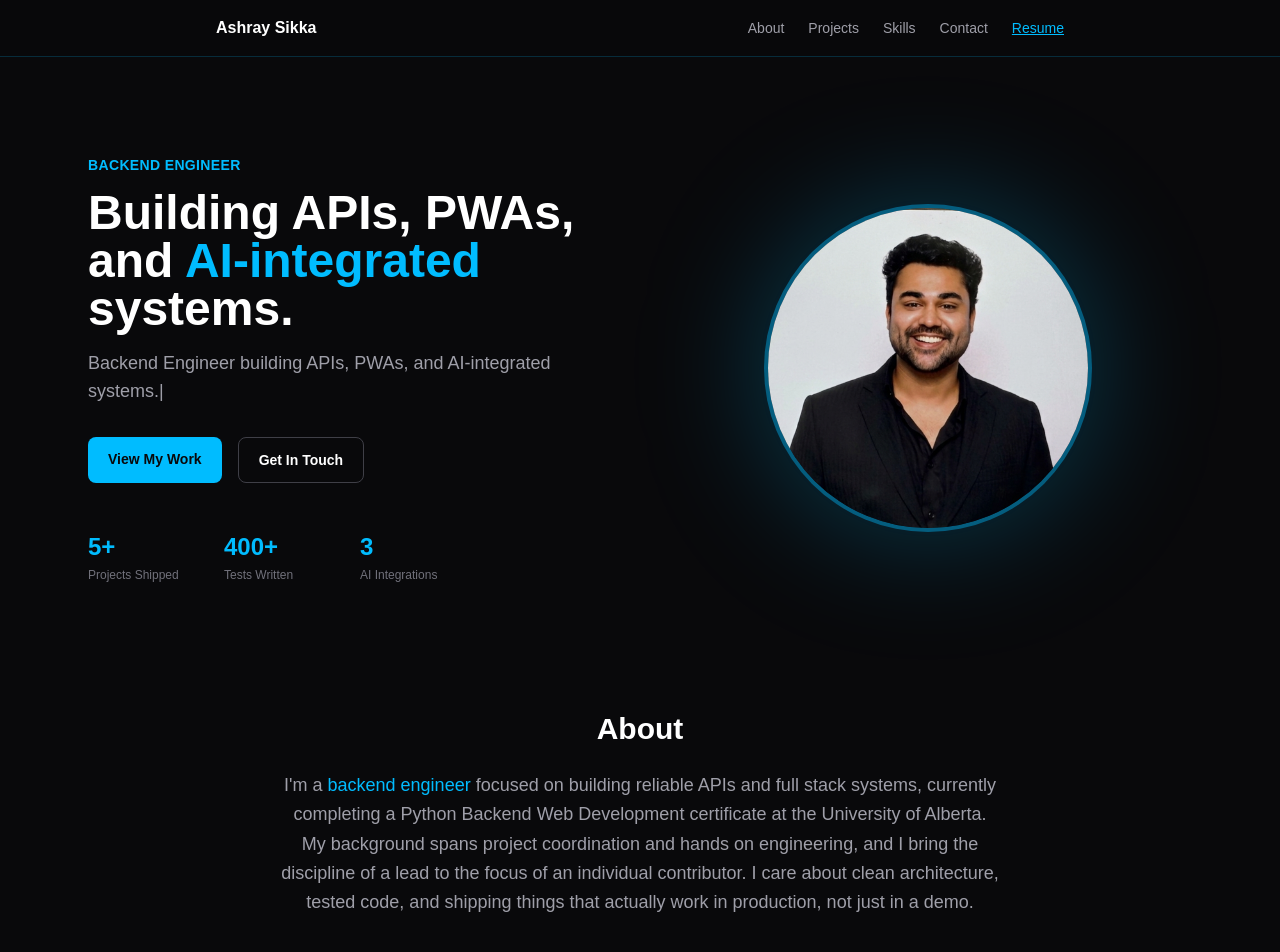
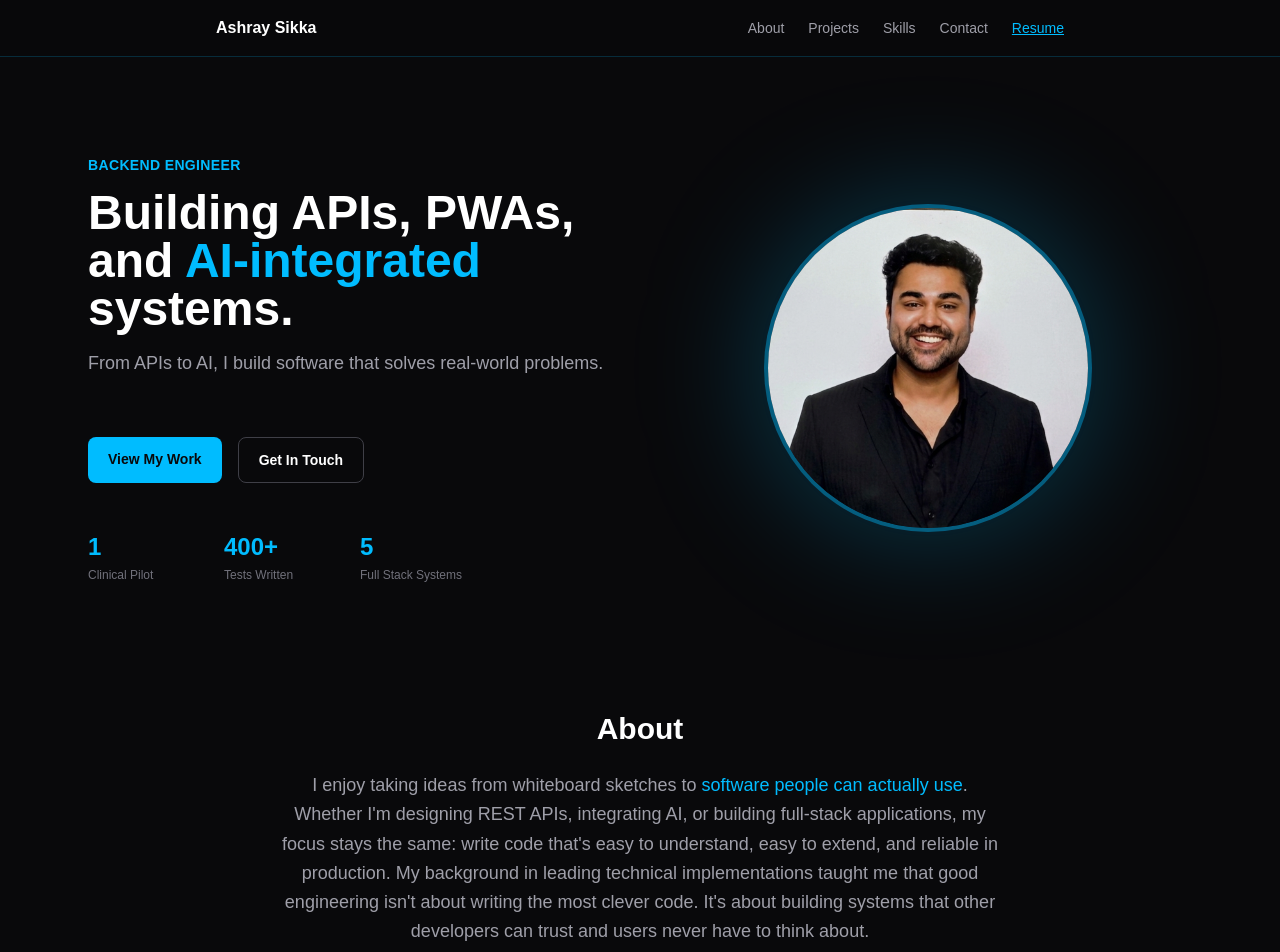
Before and after one commit to AshraySikka/personal-website, a Next.js app: page / in a window 1280 px wide. Shown: the top 952 px of the page. Built offline with nearby package versions, Linux system fonts and the light colour scheme.

Commit message:
Updating formatting

```diff
--- a/src/app/components/About.js
+++ b/src/app/components/About.js
@@ -20,14 +20,13 @@ export default function About() {
         transition={{ duration: 0.5, delay: 0.1 }}
         className="text-lg text-zinc-400 leading-relaxed"
       >
-        I'm a <span className="text-sky-400">backend engineer</span> focused
-        on building reliable APIs and full stack systems, currently
-        completing a Python Backend Web Development certificate at the
-        University of Alberta. My background spans project coordination and
-        hands on engineering, and I bring the discipline of a lead to the
-        focus of an individual contributor. I care about clean architecture,
-        tested code, and shipping things that actually work in production,
-        not just in a demo.
+        I enjoy taking ideas from whiteboard sketches to <span className="text-sky-400">software people can
+        actually use</span>. Whether I'm designing REST APIs, integrating AI, or building
+        full-stack applications, my focus stays the same: write code that's
+        easy to understand, easy to extend, and reliable in production. My background
+        in leading technical implementations taught me that good engineering
+        isn't about writing the most clever code. It's about building systems that
+        other developers can trust and users never have to think about.
       </motion.p>
     </section>
   );
--- a/src/app/components/Navbar.js
+++ b/src/app/components/Navbar.js
@@ -7,10 +7,10 @@ export default function Navbar() {
   const [open, setOpen] = useState(false);
 
   const links = [
-    { href: "#about", label: "About" },
-    { href: "#projects", label: "Projects" },
-    { href: "#skills", label: "Skills" },
-    { href: "#contact", label: "Contact" },
+    { href: "/#about", label: "About" },
+    { href: "/#projects", label: "Projects" },
+    { href: "/#skills", label: "Skills" },
+    { href: "/#contact", label: "Contact" },
   ];
 
   return (
--- a/src/app/components/Stats.js
+++ b/src/app/components/Stats.js
@@ -3,9 +3,9 @@
 import { motion } from "framer-motion";
 
 const stats = [
-  { label: "Projects Shipped", value: "5" },
+  { label: "Clinical Pilot", value: "1" },
   { label: "Tests Written", value: "400+" },
-  { label: "AI Integrations", value: "3" },
+  { label: "Full Stack Systems", value: "5" },
 ];
 
 export default function Stats() {
--- a/src/app/data/projects.js
+++ b/src/app/data/projects.js
@@ -35,7 +35,7 @@ export const projects = [
     description: "Dashboard for tracking symptoms with analytics and AI-generated plans.",
     longDescription: "Health tracking app generating personalized meal and exercise plans using the Claude API.",
     tech: ["Django", "PostgreSQL", "React", "Claude API"],
-    tags: ["AI/ML", "Full Stack"],
+    tags: ["PWA", "AI/ML", "Full Stack"],
     github: "https://github.com/AshraySikka/PCOS-Tracker",
     demo: "https://pcos-tracker-ten.vercel.app/login",
     screenshots: [
--- a/src/app/page.js
+++ b/src/app/page.js
@@ -13,24 +13,30 @@ import { useState, useEffect } from "react";
 
 function useTypewriter(text, speed = 40) {
   const [displayed, setDisplayed] = useState("");
+  const [done, setDone] = useState(false);
+
   useEffect(() => {
     let i = 0;
     const interval = setInterval(() => {
       setDisplayed(text.slice(0, i + 1));
       i++;
-      if (i === text.length) clearInterval(interval);
+      if (i === text.length) {
+        clearInterval(interval);
+        setDone(true);
+      }
     }, speed);
     return () => clearInterval(interval);
   }, [text, speed]);
-  return displayed;
+
+  return { displayed, done };
 }
 
 export default function Home() {
-  const typed = useTypewriter("Backend Engineer building APIs, PWAs, and AI-integrated systems.");
+  const { displayed: typed, done } = useTypewriter("From APIs to AI, I build software that solves real-world problems.");
   return (
     <div className="bg-zinc-950">
       <Navbar />
-      <div className="flex py-24 items-center px-6 max-w-6xl mx-auto">
+      <div className="flex py-8 sm:py-24 items-center px-6 max-w-6xl mx-auto">
         <div className="grid gap-12 sm:grid-cols-2 items-center w-full">
           <div>
             <motion.span
@@ -56,7 +62,7 @@ export default function Home() {
               className="mt-4 text-lg text-zinc-400 min-h-[3.5rem]"
             >
               {typed}
-              <span className="animate-pulse">|</span>
+              {!done && <span className="animate-pulse">|</span>}
             </motion.p>
             <div className="mt-8 flex gap-4">
               <a href="#projects" className="rounded-lg bg-sky-400 px-5 py-3 text-sm font-semibold text-zinc-950 hover:bg-sky-300 transition-colors">
@@ -68,9 +74,9 @@ export default function Home() {
             </div>
             <div className="mt-12 grid grid-cols-3 gap-6 max-w-sm">
               {[
-                { label: "Projects Shipped", value: "5+" },
+                { label: "Clinical Pilot", value: "1" },
                 { label: "Tests Written", value: "400+" },
-                { label: "AI Integrations", value: "3" },
+                { label: "Full Stack Systems", value: "5" },
               ].map((stat) => (
                 <div key={stat.label}>
                   <p className="text-2xl font-bold text-sky-400">{stat.value}</p>
```
